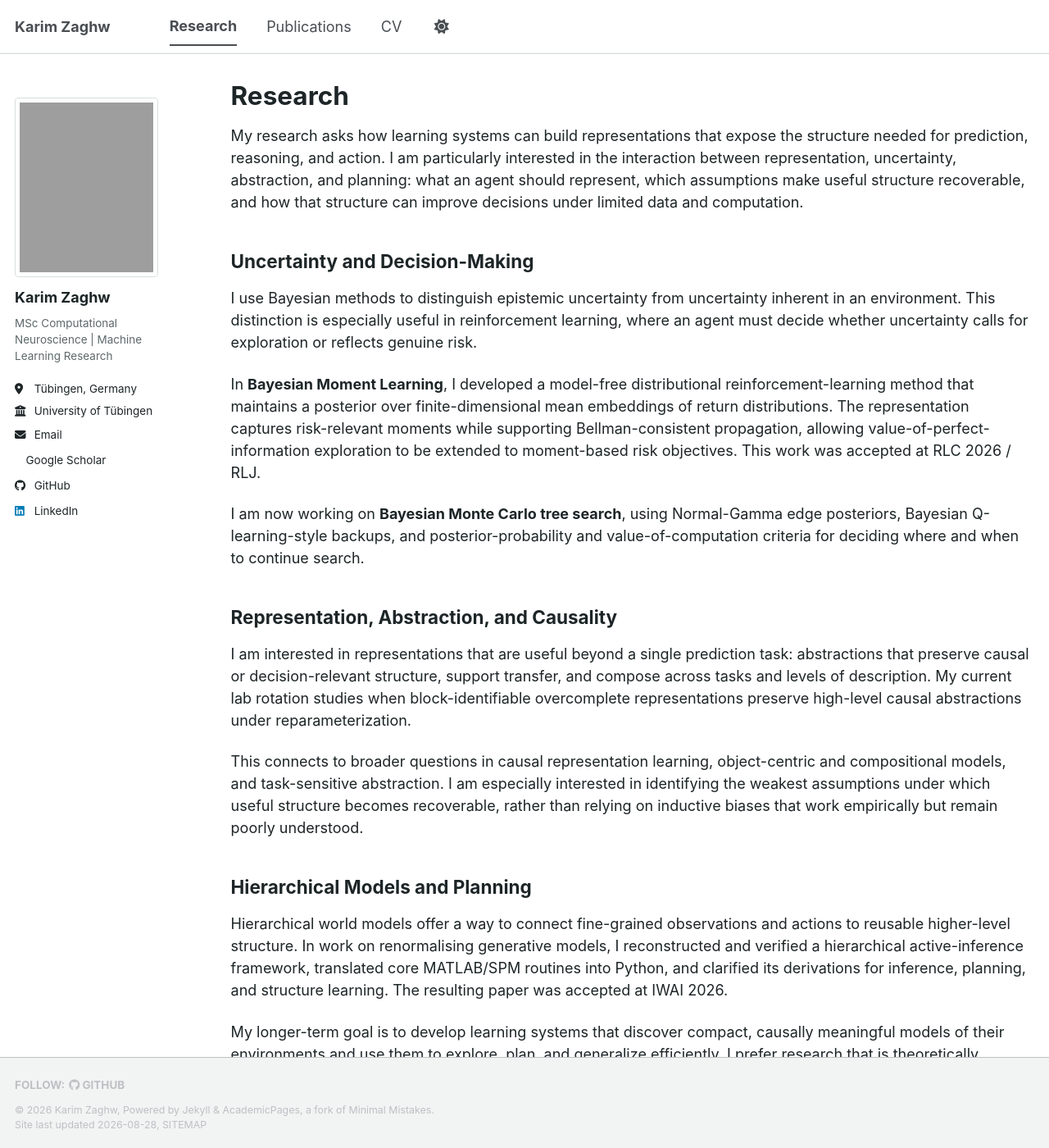
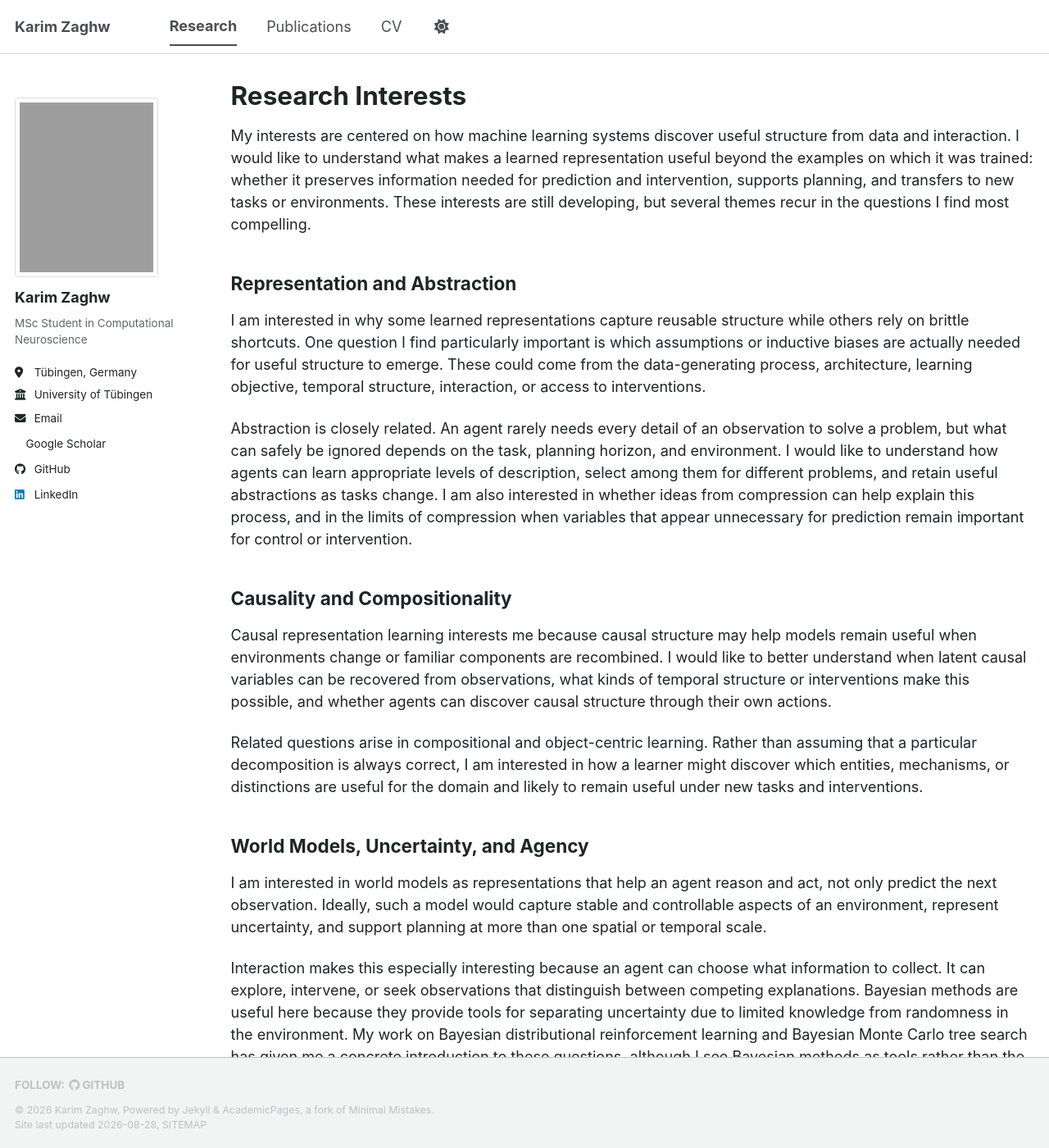
Before and after one commit to KZaghw/kzaghw, a Jekyll site: the page built from _pages/research.md, in a window 1280 px wide and 1400 px high. Shown: the whole window at 82% size. Built offline with Jekyll 4.4.1, drawn with Linux system fonts in a browser that asks for light colours; a style sheet for code colours, icons or effects is not loaded; some of the changed text lies outside the part shown.

Commit message:
Refine research interests and site tone

```diff
--- a/_config.yml
+++ b/_config.yml
@@ -12,7 +12,7 @@ site_theme               : "default" # The available themes options are "default
 title                    : "Karim Zaghw"
 title_separator          : "-"
 name                     : &name "Karim Zaghw"
-description              : &description "Machine learning researcher working on uncertainty, representation learning, abstraction, and planning."
+description              : &description "MSc student interested in representation learning, causal abstraction, world models, and decision-making under uncertainty."
 url                      : "https://kzaghw.github.io"
                                                            # or if you already have some other page hosted on Github then use "https://[your GitHub username].github.io/[Your Repo Name]"
 baseurl                  : "/kzaghw"
@@ -26,7 +26,7 @@ author:
   avatar           : "karim-zaghw.png"
   name             : "Karim Zaghw"
   pronouns         : # example: "she/her"
-  bio              : "MSc Computational Neuroscience | Machine Learning Research"
+  bio              : "MSc Student in Computational Neuroscience"
   location         : "Tübingen, Germany"
   employer         : "University of Tübingen"
   uri              :
--- a/_pages/research.md
+++ b/_pages/research.md
@@ -1,28 +1,36 @@
 ---
 layout: archive
-title: "Research"
+title: "Research Interests"
 permalink: /research/
 author_profile: true
 ---
 
-My research asks how learning systems can build representations that expose the structure needed for prediction, reasoning, and action. I am particularly interested in the interaction between representation, uncertainty, abstraction, and planning: what an agent should represent, which assumptions make useful structure recoverable, and how that structure can improve decisions under limited data and computation.
+My interests are centered on how machine learning systems discover useful structure from data and interaction. I would like to understand what makes a learned representation useful beyond the examples on which it was trained: whether it preserves information needed for prediction and intervention, supports planning, and transfers to new tasks or environments. These interests are still developing, but several themes recur in the questions I find most compelling.
 
-## Uncertainty and Decision-Making
+## Representation and Abstraction
 
-I use Bayesian methods to distinguish epistemic uncertainty from uncertainty inherent in an environment. This distinction is especially useful in reinforcement learning, where an agent must decide whether uncertainty calls for exploration or reflects genuine risk.
+I am interested in why some learned representations capture reusable structure while others rely on brittle shortcuts. One question I find particularly important is which assumptions or inductive biases are actually needed for useful structure to emerge. These could come from the data-generating process, architecture, learning objective, temporal structure, interaction, or access to interventions.
 
-In **Bayesian Moment Learning**, I developed a model-free distributional reinforcement-learning method that maintains a posterior over finite-dimensional mean embeddings of return distributions. The representation captures risk-relevant moments while supporting Bellman-consistent propagation, allowing value-of-perfect-information exploration to be extended to moment-based risk objectives. This work was accepted at RLC 2026 / RLJ.
+Abstraction is closely related. An agent rarely needs every detail of an observation to solve a problem, but what can safely be ignored depends on the task, planning horizon, and environment. I would like to understand how agents can learn appropriate levels of description, select among them for different problems, and retain useful abstractions as tasks change. I am also interested in whether ideas from compression can help explain this process, and in the limits of compression when variables that appear unnecessary for prediction remain important for control or intervention.
 
-I am now working on **Bayesian Monte Carlo tree search**, using Normal-Gamma edge posteriors, Bayesian Q-learning-style backups, and posterior-probability and value-of-computation criteria for deciding where and when to continue search.
+## Causality and Compositionality
 
-## Representation, Abstraction, and Causality
+Causal representation learning interests me because causal structure may help models remain useful when environments change or familiar components are recombined. I would like to better understand when latent causal variables can be recovered from observations, what kinds of temporal structure or interventions make this possible, and whether agents can discover causal structure through their own actions.
 
-I am interested in representations that are useful beyond a single prediction task: abstractions that preserve causal or decision-relevant structure, support transfer, and compose across tasks and levels of description. My current lab rotation studies when block-identifiable overcomplete representations preserve high-level causal abstractions under reparameterization.
+Related questions arise in compositional and object-centric learning. Rather than assuming that a particular decomposition is always correct, I am interested in how a learner might discover which entities, mechanisms, or distinctions are useful for the domain and likely to remain useful under new tasks and interventions.
 
-This connects to broader questions in causal representation learning, object-centric and compositional models, and task-sensitive abstraction. I am especially interested in identifying the weakest assumptions under which useful structure becomes recoverable, rather than relying on inductive biases that work empirically but remain poorly understood.
+## World Models, Uncertainty, and Agency
 
-## Hierarchical Models and Planning
+I am interested in world models as representations that help an agent reason and act, not only predict the next observation. Ideally, such a model would capture stable and controllable aspects of an environment, represent uncertainty, and support planning at more than one spatial or temporal scale.
 
-Hierarchical world models offer a way to connect fine-grained observations and actions to reusable higher-level structure. In work on renormalising generative models, I reconstructed and verified a hierarchical active-inference framework, translated core MATLAB/SPM routines into Python, and clarified its derivations for inference, planning, and structure learning. The resulting paper was accepted at IWAI 2026.
+Interaction makes this especially interesting because an agent can choose what information to collect. It can explore, intervene, or seek observations that distinguish between competing explanations. Bayesian methods are useful here because they provide tools for separating uncertainty due to limited knowledge from randomness in the environment. My work on Bayesian distributional reinforcement learning and Bayesian Monte Carlo tree search has given me a concrete introduction to these questions, although I see Bayesian methods as tools rather than the boundary of my interests.
 
-My longer-term goal is to develop learning systems that discover compact, causally meaningful models of their environments and use them to explore, plan, and generalize efficiently. I prefer research that is theoretically motivated, empirically testable, and explicit about the assumptions that make its guarantees or behavior possible.
+## Hierarchy and Planning
+
+I am also interested in hierarchical reinforcement learning, temporal abstraction, learned skills, and multiscale planning. A hierarchy is useful for control only if its abstract states preserve the distinctions needed for decisions and its high-level choices correspond to meaningful lower-level behavior. I would like to understand how these hierarchies can be learned, when they genuinely make planning easier, and how their usefulness can be evaluated rather than assumed.
+
+## Research Approach
+
+The kind of work I enjoy combines a precise conceptual question with both mathematical analysis and serious implementation. I value theory when it clarifies assumptions, identifiability, or expected behavior, and experiments when they test those ideas and reveal failure modes. More generally, I am drawn to research that moves between theory and practice instead of treating either formal elegance or benchmark performance as sufficient on its own.
+
+A related longer-term interest is machine-assisted scientific discovery: whether learning systems can infer concise, causal, or mechanistic explanations from observations and experiments. Across these topics, the common thread for me is understanding how useful structure is learned and how it can help an agent reason, plan, and generalize.
```
Also changed, not shown: _pages/about.md (+6 -8 lines).
